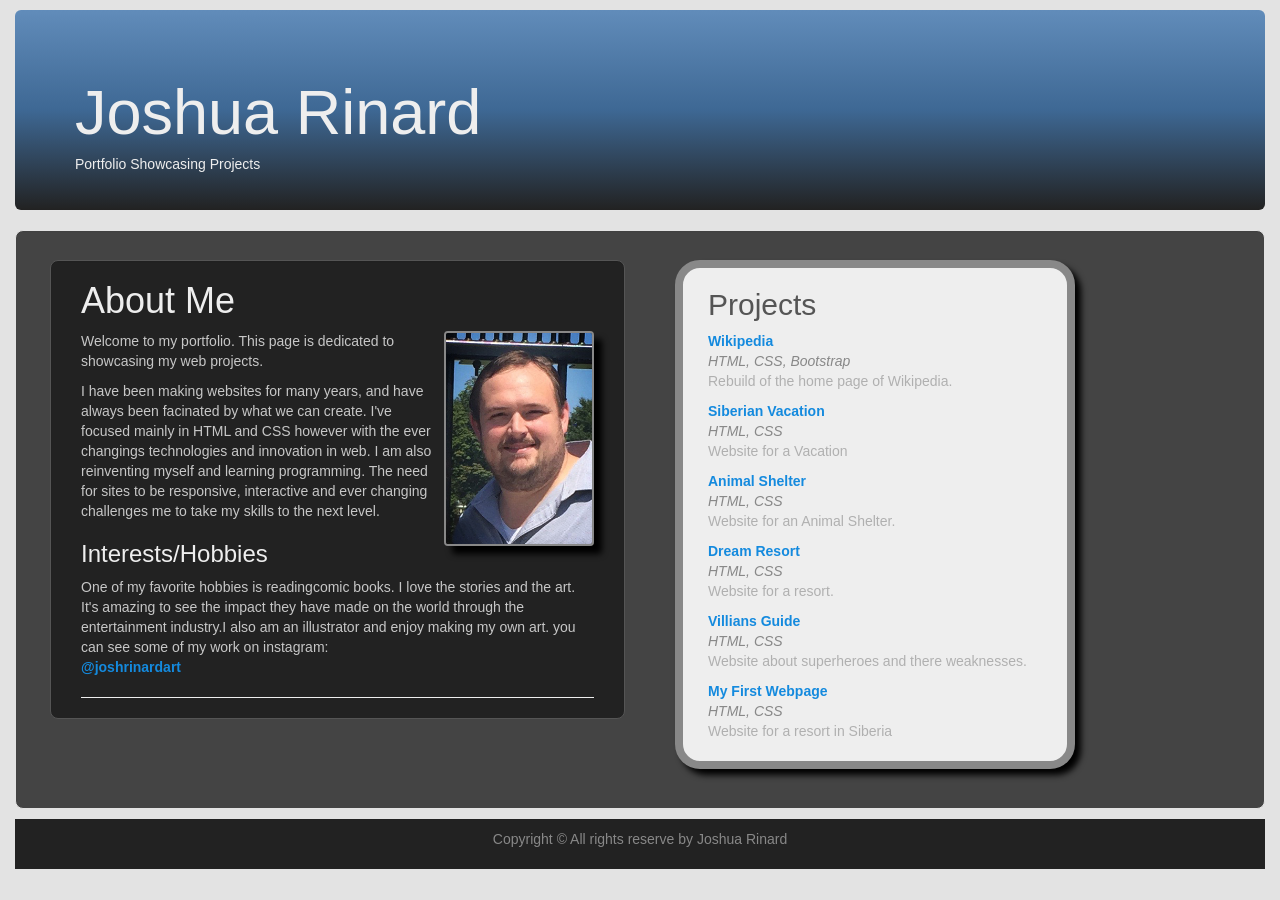
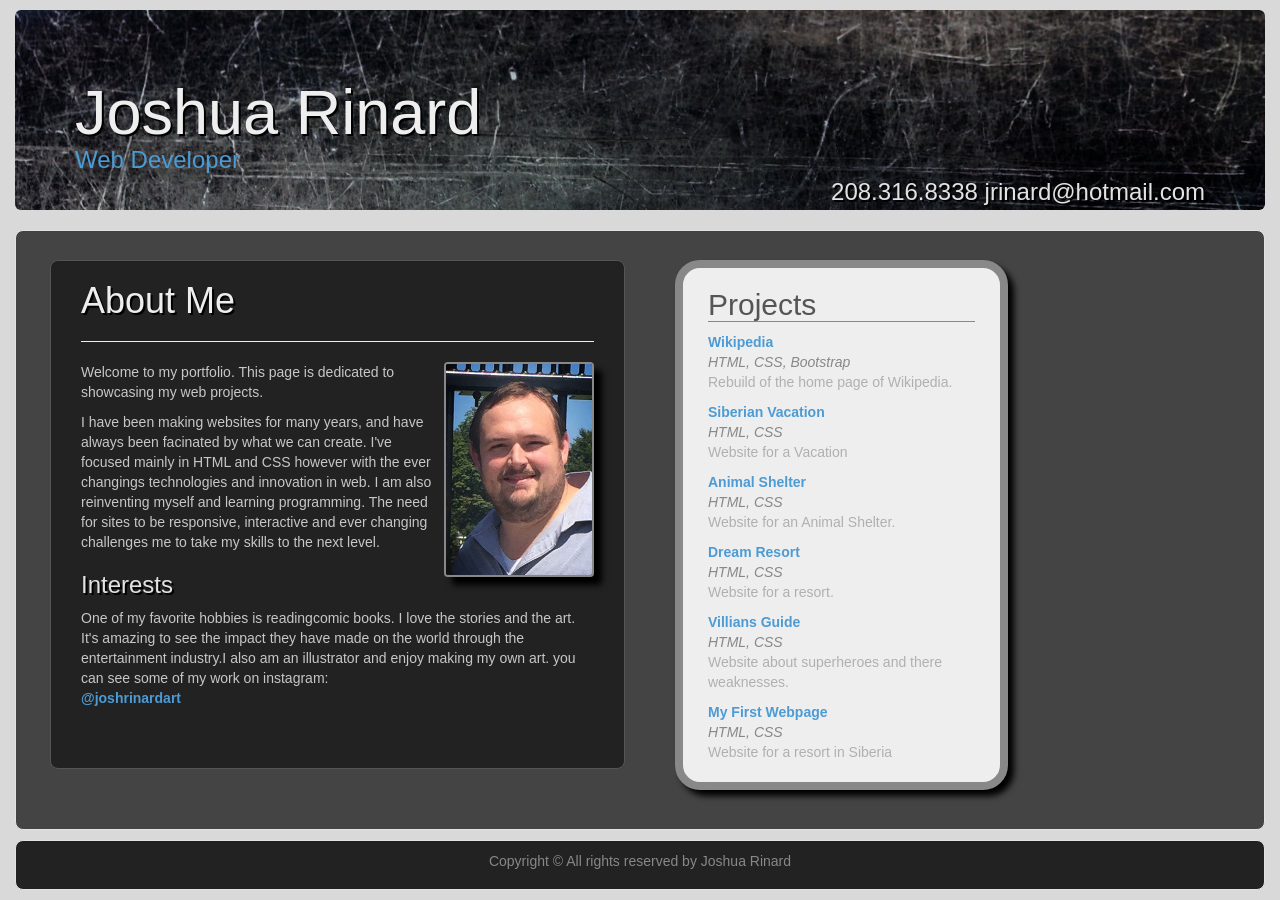
Before and after one commit to jrinard/portfolio, a plain HTML site: page index.html in a window 1280 px wide. Before the commit the page ends 869 px from the top, so only its background shows below. Drawn offline with nearby package versions, Linux system fonts and the light colour scheme.

Commit message:
add header image and add responsive attributes

```diff
--- a/css/styles.css
+++ b/css/styles.css
@@ -17,26 +17,45 @@ title {
 
 
 body {
-  background-color: #E3E3E3;
+  background-color: #d9d9d9;
 
 }
 
 a {
+  color:#4C9BD4;
+  font-weight: bold;
+}
+a:visited {
   color:#148ADE;
   font-weight: bold;
 }
-
+a:hover {
+  color:#999;
+  font-weight: bold;
+}
+a:active {
+  color:#fff;
+  font-weight: bold;
+}
 
 h1{
   color: #eee;
+  text-shadow: 2px 2px #000;
 }
 
 h2 {
   color: #555;
+  border-bottom: solid thin #888;
 }
 
 h3{
-  color: #eee;
+  color: #e2e2e2;
+  text-shadow: 2px 2px #000;
+}
+.h3 {
+  margin-top: -10px;
+  color: #4C9BD4;
+  text-shadow: 5px 5px 20px #000;
 }
 
 h5 {
@@ -55,14 +74,20 @@ img{
   box-shadow: 8px 8px 6px #000;
   border-radius: 4px;
 }
+#top {
+  background-image: url("../images/texture.jpg");
+  /*background: linear-gradient(#618CBA, #3E6894, #222);*/
+  background-color: #3E6894;
+  height: 200px;
+  background-size: 100%;
 
-hr {
 }
 
-#top {
-  background: linear-gradient(#618CBA, #3E6894, #222);
-  background-color: #20737c;
-  height: 200px;
+
+.jumbotron {
+    color:#eee;
+    margin:10px 0px;
+    background-size: 100%;
 }
 
 #content{
@@ -82,7 +107,6 @@ hr {
 
 #projects{
   background-color: #eee;
-  width: 400px;
   padding: 0px 25px 10px 25px;
   margin:10px 20px 20px 20px;
   border: 8px solid #888;
@@ -114,10 +138,7 @@ hr {
   padding: 10px;
 }
 
-.jumbotron {
-  color:#eee;
-    margin:10px 0px;
-}
+
 .grey {
   color: #B0B0B0;
 }
@@ -129,6 +150,14 @@ hr {
   float:right;
   margin-left: 10px;
 }
+
+.contact-info {
+  margin-top: -35px;
+  margin-left: 0px;
+  padding-top:10px;
+}
+
+
 .well {
   margin:10px 0px;
   border-radius: 8px;
@@ -158,3 +187,9 @@ hr {
   padding: 9px;
   border-radius: 3px;
 }
+
+@media screen and (max-width:480px) {
+ img {
+    display: none;
+  }
+}
--- a/index.html
+++ b/index.html
@@ -13,7 +13,10 @@
         <div class="col-md-12"> <!-- Col 1 -->
         <div id="top" class="jumbotron">
           <h1>Joshua Rinard</h1>
-          <h5>Portfolio Showcasing Projects</h5>
+          <h3 class="h3">Web Developer</h3>
+          <div class="contact-info float">
+          <h3>208.316.8338     jrinard@hotmail.com</h3>
+        </div><!-- contact info -->
         </div><!-- top -->
       </div><!-- Col 1 close -->
     </div><!-- Row 1 -->
@@ -22,16 +25,16 @@
      <div class="row well2"><!--  row 2 -->
        <div class="col-md-6"><!-- col a -->
          <div id="content"  class="well clear">
-           <h1>About Me</h1>
+           <h1>About Me</h1><hr>
              <div class="float">
                <img src="images/pic1.jpg" alt="Joshua Rinard" >
              </div>
                 <p class="light-grey">Welcome to my portfolio. This page is dedicated to showcasing my web projects.</p>
                 <p class="light-grey"> I have been making websites for many years, and have always been facinated by what we can create. I've focused mainly in HTML and CSS however with the ever changings technologies and innovation in web. I am also reinventing myself and learning programming. The need for sites to be responsive, interactive and ever changing challenges me to take my skills to the next level.</p>
-                <h3>Interests/Hobbies</h3>
+                <h3>Interests</h3>
                 <span class="light-grey">One of my favorite hobbies is readingcomic books. I love the stories and the art. It's amazing to see the impact they have made on the world through the entertainment industry.I also am an illustrator and enjoy making my own art. you can see some of my work on instagram: </span>
-              <a href="https://www.instagram.com/joshrinardart/">@joshrinardart</a>
-              <hr>
+              <a href="https://www.instagram.com/joshrinardart/">@joshrinardart</a><br><br><br>
+
          </div><!-- content -->
        </div><!-- col a -->
 
@@ -60,8 +63,8 @@
 
 
 
-       <div id="footer">
-         <p>Copyright &copy; All rights reserve by Joshua Rinard</p>
+       <div id="footer" class="well">
+         <p>Copyright &copy; All rights reserved by Joshua Rinard</p>
        </div><!-- footer -->
 
 
```
Also changed, not shown: images/texture.jpg (added), images/texture2.jpg (added).
